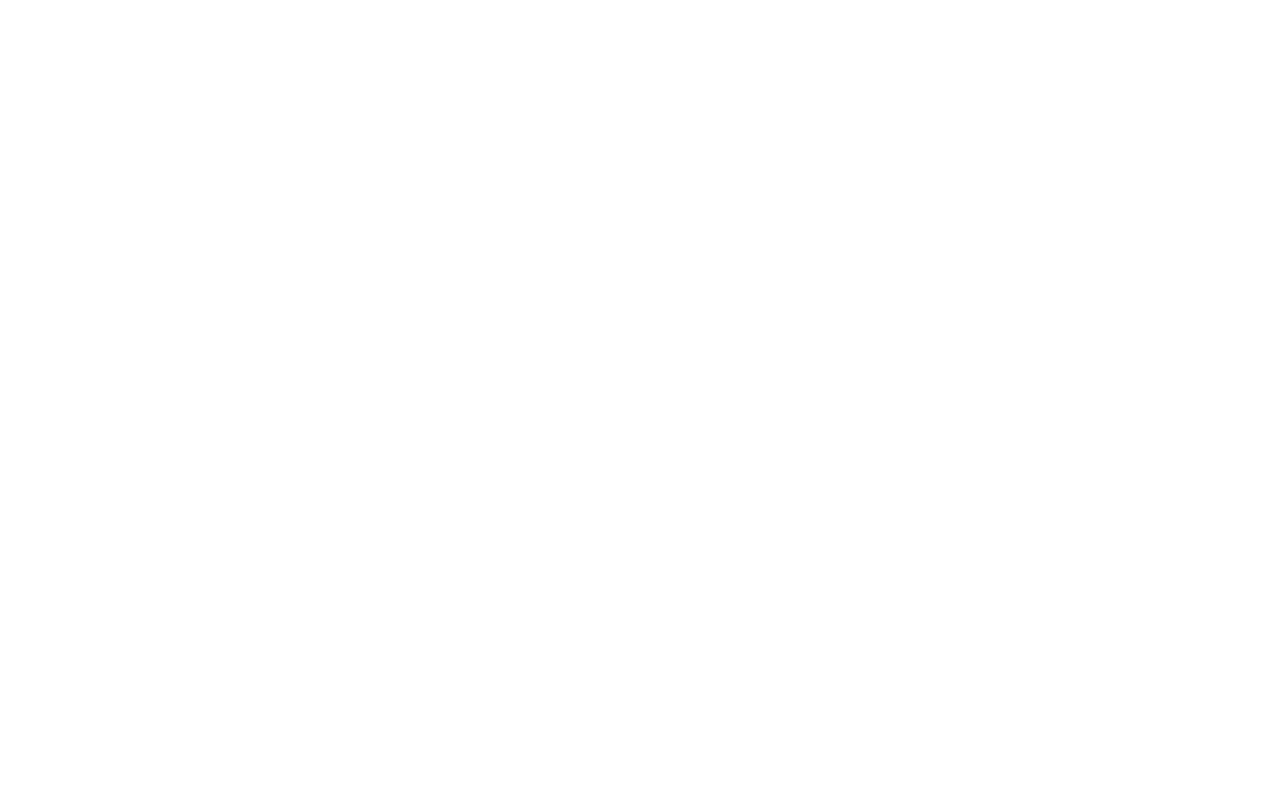
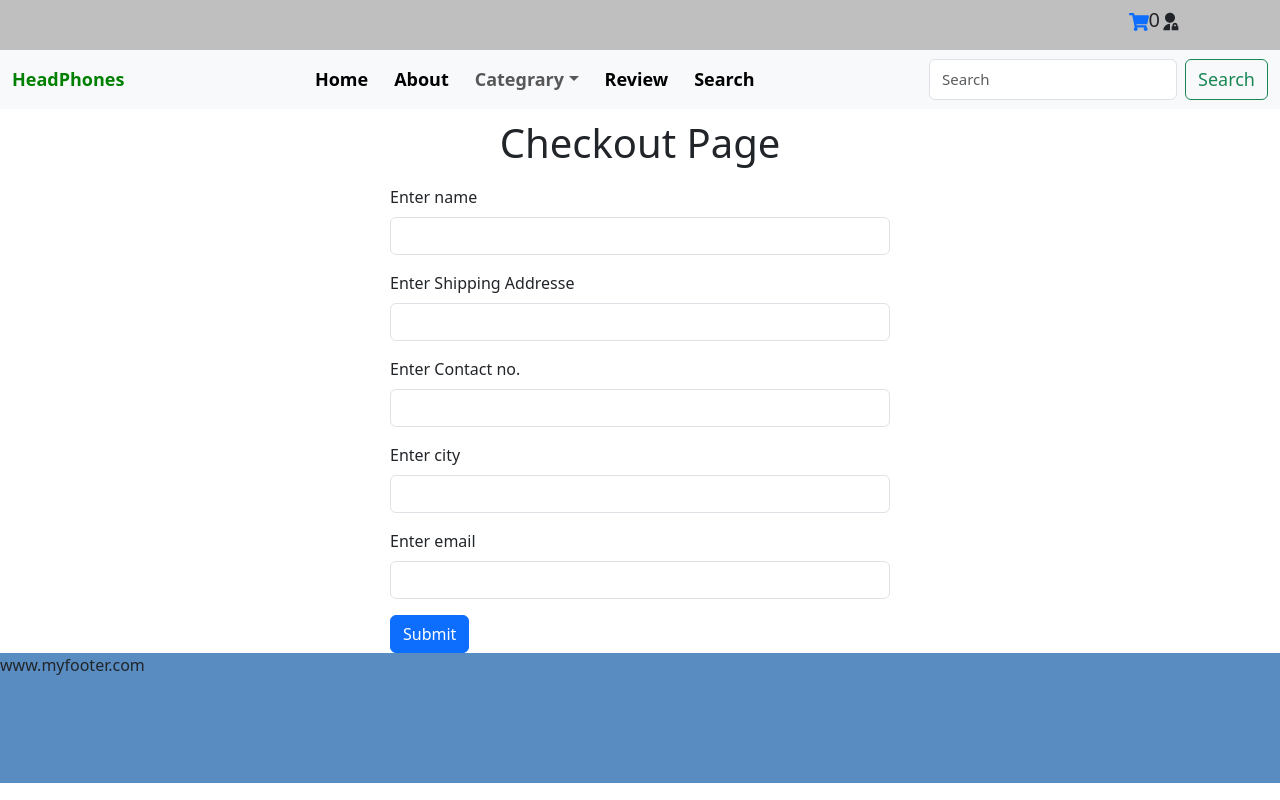
Before and after one commit to Parshu108/react-ecom, a React (Vite) app: page /checkout in a window 1280 px wide. Before the commit this address had no page. Built offline with nearby package versions, Linux system fonts and the light colour scheme.

Commit message:
search product

```diff
--- a/src/App.jsx
+++ b/src/App.jsx
@@ -5,6 +5,8 @@ import Cartdata from "./pages/cartData";
 import Productdisplay from "./pages/productdisplay";
 import Wireless from "./pages/wireless";
 import Neakband from "./pages/neakband";
+import Productsearch from "./pages/productsearch";
+import Checkout from "./pages/checkout";
 
 const App=()=>{
   return(
@@ -17,6 +19,8 @@ const App=()=>{
           <Route path="cartdata" element={<Cartdata/>}/>
           <Route path="wireless" element={<Wireless/>}/>
           <Route path="neakband" element={<Neakband/>}/>
+          <Route path="search" element={<Productsearch/>}/>
+          <Route path="checkout" element={<Checkout/>}/>
           <Route path="productdisplay/:id" element={<Productdisplay/>}/>
 
           </Route>
--- a/src/component/topmenu.jsx
+++ b/src/component/topmenu.jsx
@@ -28,7 +28,7 @@ const Topmenu=()=>{
               <NavDropdown.Divider />
             </NavDropdown>
             <Nav.Link href="#action2" style={{color:`black`,fontSize:`18px`,fontWeight:`600`}}>Review</Nav.Link>
-            <Nav.Link href="#action2" style={{color:`black`,fontSize:`18px`,fontWeight:`600`}}>ContactUs</Nav.Link>
+            <Nav.Link href="#action2" as={Link} to="search" style={{color:`black`,fontSize:`18px`,fontWeight:`600`}}>Search</Nav.Link>
           </Nav>
           <Form className="d-flex">
             <Form.Control
--- a/src/pages/cartData.jsx
+++ b/src/pages/cartData.jsx
@@ -5,6 +5,8 @@ import { FaRupeeSign } from "react-icons/fa";
 import { FaPlusCircle } from "react-icons/fa";
 import { FaCircleMinus } from "react-icons/fa6";
 import { qntIncrese,qntydecrease,dataRemove } from "../cartSlice";
+import { Button } from "react-bootstrap";
+import { useNavigate} from "react-router-dom";
 
 
 
@@ -12,6 +14,7 @@ import { qntIncrese,qntydecrease,dataRemove } from "../cartSlice";
 const Cartdata=()=>{
    const prodata=useSelector(state=>state.mycart.cart);
    const disptach=useDispatch();
+   const navigate = useNavigate();
  let sno=0;
  let netAmount=0;
    const ans=prodata.map((key)=>{
@@ -63,6 +66,10 @@ const Cartdata=()=>{
          {ans}
       </tbody>
       </Table>
+      <br />
+      <div style={{display:"Flex", justifyContent:"right", paddingRight:"50px"}}>
+         <Button onClick={()=>{navigate("/checkout")}}>Checkout</Button>
+      </div>
       </>
    )
 }
--- /dev/null
+++ b/src/pages/checkout.jsx
@@ -0,0 +1,37 @@
+import Button from 'react-bootstrap/Button';
+import Form from 'react-bootstrap/Form';
+
+const Checkout=()=>{
+   return(
+      <>
+
+          <h1> Checkout Page</h1>
+          <Form style={{width:"500px", margin:"auto"}}>
+      <Form.Group className="mb-3" controlId="formBasicEmail">
+        <Form.Label>Enter name</Form.Label>
+        <Form.Control type="text" />
+      </Form.Group>
+      <Form.Group className="mb-3" controlId="formBasicEmail">
+        <Form.Label>Enter Shipping Addresse</Form.Label>
+        <Form.Control type="text" />
+      </Form.Group>
+      <Form.Group className="mb-3" controlId="formBasicEmail">
+        <Form.Label>Enter Contact no.</Form.Label>
+        <Form.Control type="text" />
+      </Form.Group>
+      <Form.Group className="mb-3" controlId="formBasicEmail">
+        <Form.Label>Enter city</Form.Label>
+        <Form.Control type="text" />
+      </Form.Group>
+      <Form.Group className="mb-3" controlId="formBasicEmail">
+        <Form.Label>Enter email</Form.Label>
+        <Form.Control type="text" />
+      </Form.Group>
+      <Button variant="primary" type="submit">
+        Submit
+      </Button>
+    </Form>
+      </>
+   )
+}
+export default Checkout;
--- /dev/null
+++ b/src/pages/productsearch.jsx
@@ -0,0 +1,66 @@
+
+import { useState } from 'react';
+import axios from 'axios';
+import Button from 'react-bootstrap/Button';
+import Card from 'react-bootstrap/Card';
+import { addtocard } from '../cartSlice';
+import { useDispatch } from 'react-redux';
+import { useNavigate } from 'react-router-dom';
+
+const Productsearch=()=>{
+  const [mydata,setdata]=useState([]);
+  const [txtval, setTxtVal]= useState("");
+  const disptach=useDispatch();
+  const naviget =useNavigate();
+  const handleProduct=async(e)=>{
+   setTxtVal(e.target.value);
+    let api=`http://localhost:3000/product/`;
+    const resp=await axios.get(api);
+    console.log(resp.data);
+    setdata(resp.data);
+  }
+  const Prodisplay=(id)=>{
+      naviget(`/productdisplay/${id}`);
+  }
+
+  const ans=mydata.map((key)=>{
+   let myval= key.name.includes(txtval);
+     console.log(myval);
+     if (myval==true)
+     {
+    return(
+      <>
+        <Card style={{ width: '18rem' }}>
+      <a href="#" onClick={()=>{Prodisplay(key.id)}}>
+        <Card.Img variant="top" src={key.img} />
+      </a>
+      <Card.Body>
+        <Card.Title>{key.name }</Card.Title>
+        <Card.Title>{key.categry }</Card.Title>
+        <Card.Text>
+          <h3>Price:{key.prize}</h3>
+        </Card.Text>
+        <Button variant="primary" onClick={()=>{disptach(addtocard({id:key.id, name:key.name,categry:key.categry, prize:key.prize,img:key.img, qnty:1}))}}>Add to Card</Button>
+      </Card.Body>
+    </Card>
+      </>
+    )
+   }
+  })
+   return(
+      <>
+
+           <center>
+       <h1> Search Your Products</h1>
+
+           Enter Product Name:- <input type='text' value={txtval} onChange={handleProduct} />
+           </center>
+           <br />
+           <hr />
+      <div id='prdata'>
+        {ans}
+      </div>
+      </>
+   )
+}
+export default Productsearch;
```
